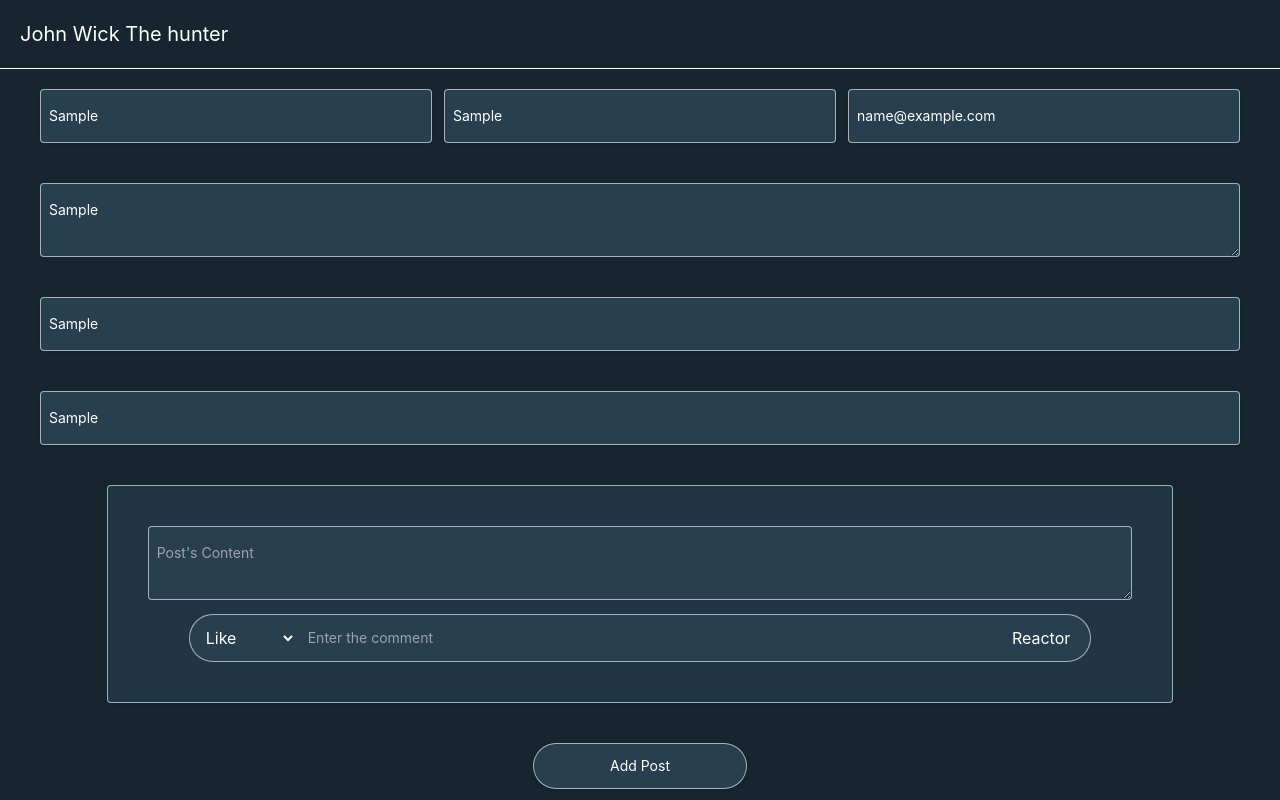
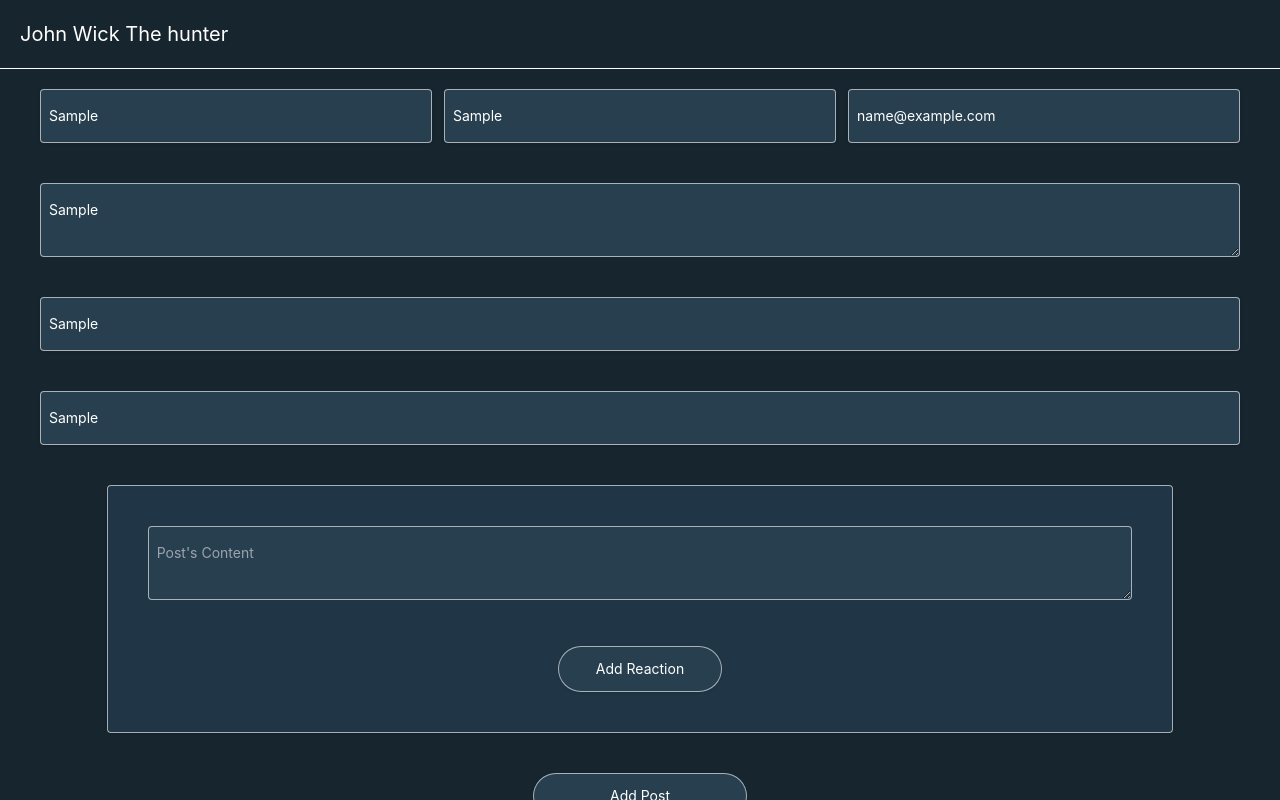
Before and after one commit to onlymachiavelli/talan-fishing-scnarios-generator, a React (Vite) app: page /manual in a window 1280 px wide. Both pictures are taken after typing "Sample", "Sample", "name@example.com", "Sample", "Sample", "Sample" into the empty fields and a click on the button "Add Post". Built offline with nearby package versions, Linux system fonts and the light colour scheme.

Commit message:
fixing some states

```diff
--- a/src/components/Reactions.tsx
+++ b/src/components/Reactions.tsx
@@ -1,6 +1,6 @@
 const Reactions = ({ ...props }) => {
   return (
-    <div className="w-11/12 m-auto bg-[#273f4f] border border-[#ffffff99] rounded-full flex items-center p-3 mt-2 relative">
+    <div className="w-11/12 m-auto  bg-[#273f4f] border border-[#ffffff99] rounded-full flex items-center p-3 mt-10 relative">
       <select
         name=""
         id=""
--- a/src/components/posts.tsx
+++ b/src/components/posts.tsx
@@ -5,14 +5,12 @@ const Posts = ({ ...props }) => {
       <div className="w-10/12 h-auto p-10 bg-[#203647] m-auto rounded shadow border border-[#ffffff99] mt-5">
         <textarea
           placeholder="Post's Content"
+          value={props.Value}
+          onChange={props.Change}
           className="m-auto w-full rounded border border-[#ffffff99] bg-[#273f4f] p-2 outline-none text-white text-sm py-4"
         ></textarea>
 
-        {
-          //reactions
-        }
-
-        <Reactions Reactions={props.RCon} />
+        {props.children}
       </div>
     </>
   )
--- a/src/pages/manual.tsx
+++ b/src/pages/manual.tsx
@@ -2,6 +2,7 @@ import * as React from "react"
 import Posts from "../components/posts"
 import PopSmoke from "../components/PopUp"
 import useCollect from "../hooks/useCollector"
+import Reactions from "../components/Reactions"
 const Manual = () => {
   const [pop, setPop] = React.useState({
     display: "none",
@@ -118,17 +119,41 @@ const Manual = () => {
             <Posts
               key={index}
               RCon={reactions}
-              Data={post} // Pass the individual post object
-              AddReaction={() => {
+              Data={post}
+              value={post.content}
+              Change={(e: any) => {
                 const updatedPosts = [...posts]
-                updatedPosts[index].reactions.push({
-                  reaction: "",
-                  comment: "",
-                  person: {},
-                })
+                updatedPosts[index].content = e.target.value
                 setPosts(updatedPosts)
               }}
-            />
+            >
+              {/* ... (button and Reactions components) */}
+              <button
+                className="text-white w-2/12 py-3 bg-[#273f4f] m-auto mt-10 block rounded-full text-sm border border-[#ffffff99]  shadow"
+                type={"button"}
+                onClick={() => {
+                  const updatedPosts = [...posts]
+                  updatedPosts[index].reactions.push({
+                    reaction: "",
+                    comment: "",
+                    person: {
+                      name: "",
+                      link: "",
+                      mail: "",
+                      desc: "",
+                      spec: "",
+                      ind: "",
+                    },
+                  })
+                  setPosts(updatedPosts)
+                }}
+              >
+                Add Reaction
+              </button>
+              {post.reactions.map((r: any, ind: any) => {
+                return <Reactions RCon={reactions} key={ind} />
+              })}
+            </Posts>
           )
         })}
 
@@ -150,6 +175,9 @@ const Manual = () => {
         <button
           className="text-white w-2/12 py-3 bg-[#273f4f] m-auto mt-10 block rounded-full text-sm border border-[#ffffff99]  shadow"
           type={"button"}
+          onClick={() => {
+            console.log(posts)
+          }}
         >
           Kill Them
         </button>
```
